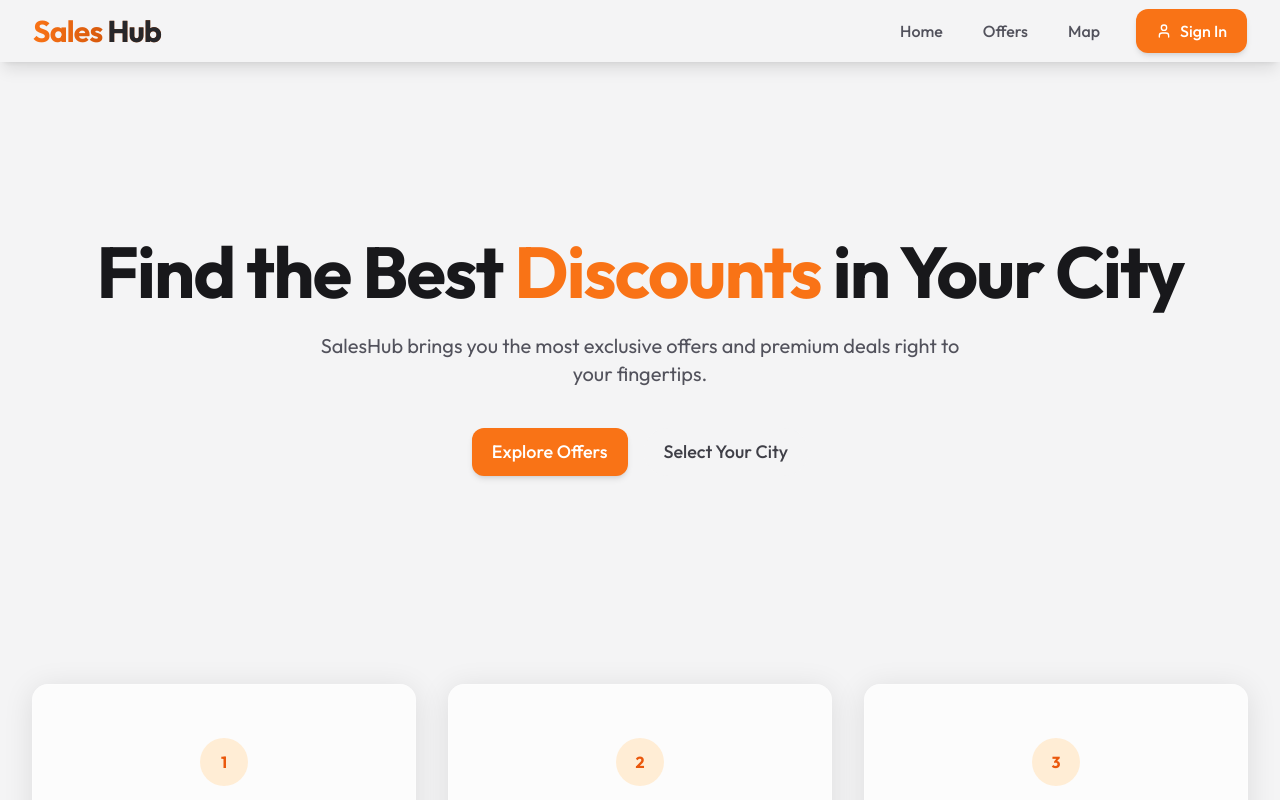
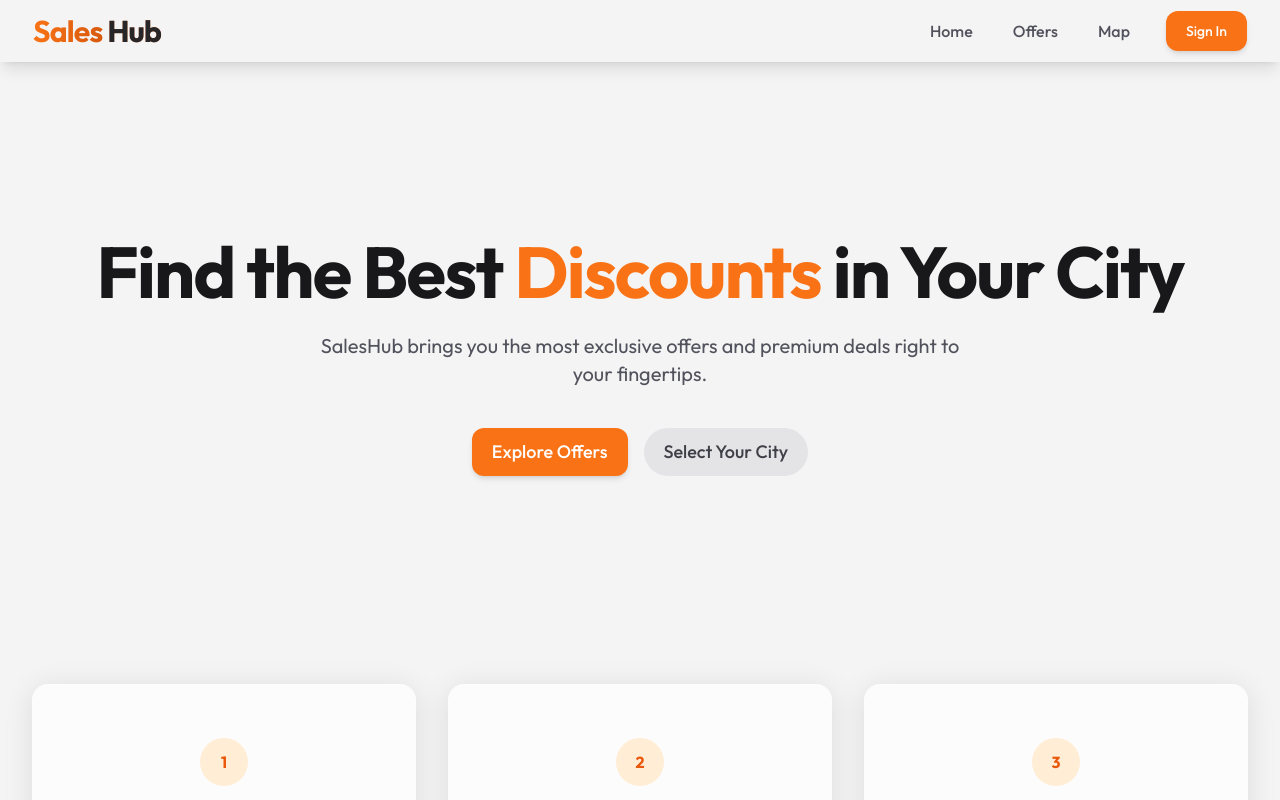
Before and after one commit to SYlence23/SalesHub, a React (Vite) app in the folder frontend-core/: page / in a window 1280 px wide. Shown: the top 800 px of the page. Built offline with nearby package versions, Linux system fonts and the light colour scheme.

Commit message:
fixed sign in button

```diff
--- a/frontend-core/src/components/Navbar/Navbar.tsx
+++ b/frontend-core/src/components/Navbar/Navbar.tsx
@@ -54,8 +54,7 @@ export default function Navbar() {
 
                         {/* Right actions */}
                         <div className="flex  items-center space-x-4">
-                            <button className="hidden sm:flex btn-primary">
-                                <User className="w-4 h-4 mr-2" />
+                            <button className="hidden sm:flex btn-primary text-sm">
                                 Sign In
                             </button>
                         </div>
--- a/frontend-core/src/index.css
+++ b/frontend-core/src/index.css
@@ -68,7 +68,7 @@
   }
 
   .btn-secondary {
-    @apply inline-flex items-center justify-center px-5 py-2.5 rounded-full font-medium text-zinc-700 bg-zinc-100 hover:bg-zinc-200 transition-all dark:bg-zinc-800 dark:text-zinc-200 dark:hover:bg-zinc-700 active:scale-95 focus:ring-2 focus:ring-zinc-500 focus:ring-offset-2 dark:focus:ring-offset-zinc-950;
+    @apply inline-flex items-center justify-center px-5 py-2.5 rounded-full font-medium text-zinc-700 bg-zinc-200 hover:bg-zinc-300 transition-all dark:bg-zinc-800 dark:text-zinc-200 dark:hover:bg-zinc-700 active:scale-95 focus:ring-2 focus:ring-zinc-500 focus:ring-offset-2 dark:focus:ring-offset-zinc-950;
   }
 
 
@@ -83,6 +83,6 @@
   }
 
   .nav-button {
-    @apply px-3 py-1 rounded-xl text-zinc-600 hover:text-primary-500 dark:text-zinc-300 dark:hover:text-primary-400 font-medium transition-all duration-500
+    @apply px-3 py-1 rounded-xl text-zinc-600 hover:text-primary-500 dark:text-zinc-300 dark:hover:text-primary-400 font-medium text-base transition-all duration-500
   }
 }
```
